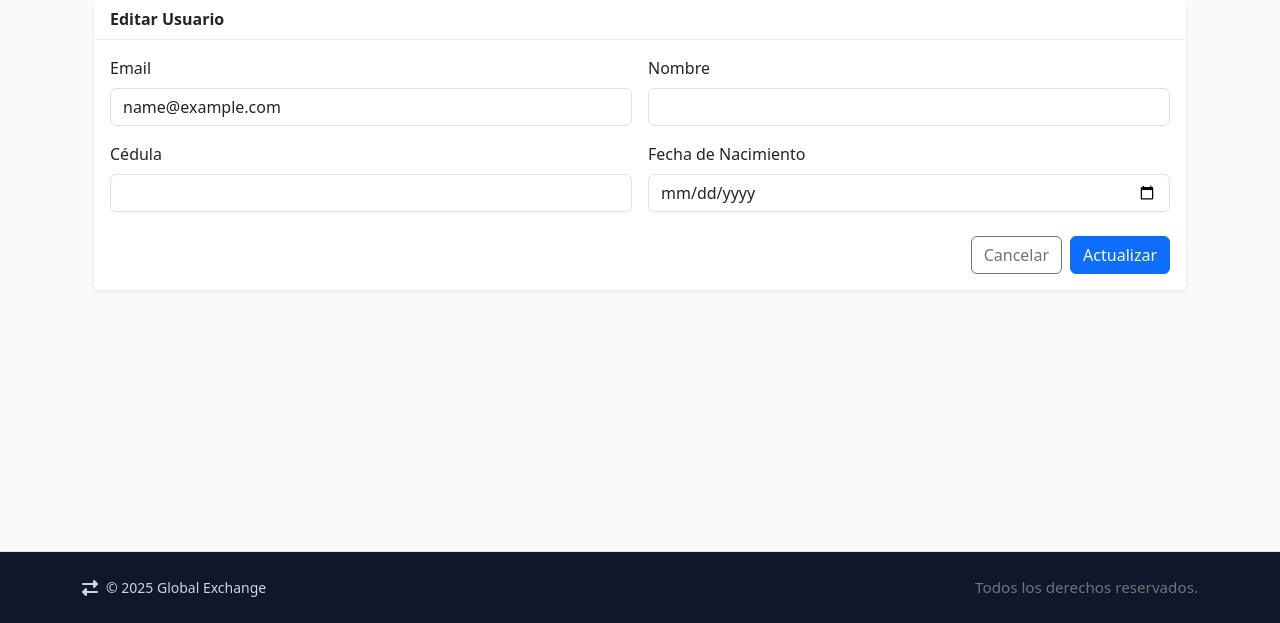
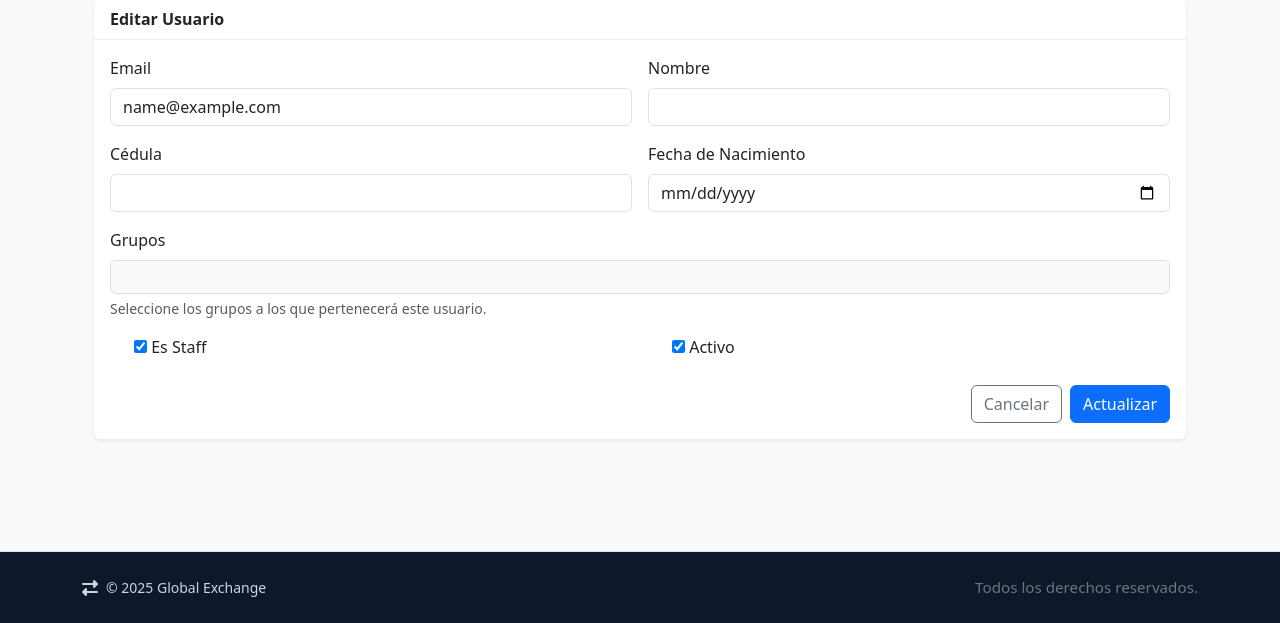
Before and after one commit to ingenieria-software-fpuna/global-exchange, a Django app: page /usuarios/usuarios/editar/1/ in a window 1280 px wide. Shown: the part 177-800 px from the top of the page. Run offline with Django 5.2, Linux system fonts and the light colour scheme; the visitor is signed in with stand-in values (Sample User, id 1); data comes from the database, SQL or seed files in the repository; data that the repository does not hold is empty.

Commit message:
Se pueden asignar grupos a cada usuario de vuelta

```diff
--- a/usuarios/forms.py
+++ b/usuarios/forms.py
@@ -3,6 +3,7 @@ from django import forms
 from django.contrib.auth import authenticate, get_user_model
 from django.contrib.auth.models import Group
 from datetime import date
+from grupos.models import Grupo
 
 class DateInput(forms.DateInput):
     """Widget personalizado para campos de fecha que asegura formato YYYY-MM-DD para HTML5"""
@@ -44,7 +45,7 @@ class UsuarioCreationForm(forms.ModelForm):
     password1 = forms.CharField(label="Contraseña", widget=forms.PasswordInput(attrs={'class': 'form-control'}))
     password2 = forms.CharField(label="Repetir Contraseña", widget=forms.PasswordInput(attrs={'class': 'form-control'}))
     groups = forms.ModelMultipleChoiceField(
-        queryset=Group.objects.all().order_by('name'),
+        queryset=Group.objects.none(),  # Se configurará en __init__
         widget=forms.CheckboxSelectMultiple,
         required=False,
         label="Grupos"
@@ -80,6 +81,14 @@ class UsuarioCreationForm(forms.ModelForm):
                 raise forms.ValidationError("El usuario debe ser mayor de 18 años.")
         return fecha_nacimiento
 
+    def __init__(self, *args, **kwargs):
+        super().__init__(*args, **kwargs)
+        # Configurar queryset para grupos activos
+        grupos_activos = Grupo.objects.filter(es_activo=True).select_related('group')
+        self.fields['groups'].queryset = Group.objects.filter(
+            grupo_extension__in=grupos_activos
+        ).order_by('name')
+
     def save(self, commit=True):
         user = super().save(commit=False)
         user.set_password(self.cleaned_data["password1"])
@@ -96,7 +105,7 @@ class UsuarioCreationForm(forms.ModelForm):
 
 class UsuarioUpdateForm(forms.ModelForm):
     groups = forms.ModelMultipleChoiceField(
-        queryset=Group.objects.all().order_by('name'),
+        queryset=Group.objects.none(),  # Se configurará en __init__
         widget=forms.CheckboxSelectMultiple,
         required=False,
         label="Grupos"
@@ -129,6 +138,12 @@ class UsuarioUpdateForm(forms.ModelForm):
 
     def __init__(self, *args, **kwargs):
         super().__init__(*args, **kwargs)
+        # Configurar queryset para grupos activos
+        grupos_activos = Grupo.objects.filter(es_activo=True).select_related('group')
+        self.fields['groups'].queryset = Group.objects.filter(
+            grupo_extension__in=grupos_activos
+        ).order_by('name')
+
         # Pre-cargar grupos asignados al usuario
         if self.instance and self.instance.pk:
             self.fields['groups'].initial = self.instance.groups.values_list('pk', flat=True)
--- a/usuarios/models.py
+++ b/usuarios/models.py
@@ -1,5 +1,6 @@
 from django.db import models
 from django.contrib.auth.models import AbstractBaseUser, BaseUserManager, PermissionsMixin, Group
+from django.utils import timezone
 
 class UsuarioManager(BaseUserManager):
     def create_user(self, email, password=None, **extra_fields):
@@ -43,6 +44,10 @@ class Usuario(AbstractBaseUser, PermissionsMixin):
 
     is_staff = models.BooleanField(default=False)
 
+    # Campos de auditoría
+    fecha_creacion = models.DateTimeField(default=timezone.now, verbose_name="Fecha de creación")
+    fecha_actualizacion = models.DateTimeField(auto_now=True, verbose_name="Fecha de actualización")
+
     USERNAME_FIELD = 'email'
     REQUIRED_FIELDS = ['nombre', 'cedula', 'fecha_nacimiento']
 
--- a/usuarios/templates/usuarios/user_form.html
+++ b/usuarios/templates/usuarios/user_form.html
@@ -52,6 +52,30 @@
             {% for e in form.password2.errors %}<div class="text-danger small">{{ e }}</div>{% endfor %}
           </div>
           {% endif %}
+          <div class="col-12">
+            <label class="form-label" for="id_groups">Grupos</label>
+            <div class="border rounded p-3 bg-light">
+              {{ form.groups }}
+            </div>
+            {% for e in form.groups.errors %}<div class="text-danger small">{{ e }}</div>{% endfor %}
+            <div class="form-text">Seleccione los grupos a los que pertenecerá este usuario.</div>
+          </div>
+          {% if form.is_staff %}
+          <div class="col-md-6 d-flex align-items-end">
+            <div class="form-check">
+              {{ form.is_staff }}
+              <label class="form-check-label" for="id_is_staff">Es Staff</label>
+            </div>
+          </div>
+          {% endif %}
+          {% if form.es_activo %}
+          <div class="col-md-6 d-flex align-items-end">
+            <div class="form-check">
+              {{ form.es_activo }}
+              <label class="form-check-label" for="id_es_activo">Activo</label>
+            </div>
+          </div>
+          {% endif %}
         </div>
 
         <div class="d-flex justify-content-end mt-4">
```
Also changed, not shown: usuarios/migrations/0004_usuario_fecha_actualizacion_usuario_fecha_creacion.py (added).
